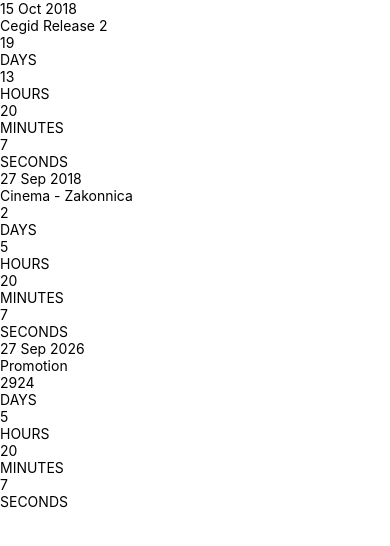
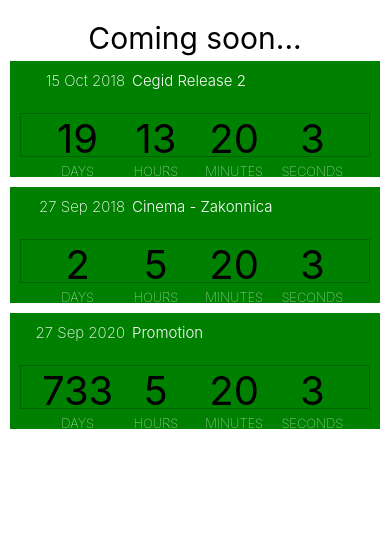
Before and after one commit to nataliajagiello/mwcountdown, a React Native app in the folder mwcountdown/: screen / in a window 390 px wide. Shown: the top 546 px of the page. Built offline with nearby package versions, Linux system fonts and the light colour scheme.

Commit message:
Timer and some styling

```diff
--- a/mwcountdown/EventCard.js
+++ b/mwcountdown/EventCard.js
@@ -11,7 +11,59 @@
 } from './api';
 
 const styles = StyleSheet.create({
-
+    card: {
+        backgroundColor: 'green',
+        flex: 1,
+        padding: 10,
+        paddingTop: 10,
+        paddingBottom: 20,
+        margin: 10,
+        marginTop: 5,
+        marginBottom:5,
+    },
+    cardHeader: {
+        flex:1,
+        flexDirection: 'row',
+    },
+    date: {
+        fontWeight: '200',
+        fontSize: 15,
+        color: 'white',
+        width: '30%',
+        textAlign: 'right',
+    },
+    title: {
+        fontSize: 15,
+        fontWeight: '300',
+        marginLeft: 7,
+        textAlign: 'left',
+        color: 'white',
+    },
+    counterContainer: {
+        flex: 1,
+        flexDirection: 'row',
+        justifyContent: 'space-between',
+        paddingLeft: '5%',
+        paddingRight: '5%',
+        borderWidth: 1,
+        borderColor: 'darkgreen'
+    },
+    counter: {
+        width: '25%',
+        flex: 1,
+        backgroundColor: 'green'
+    },
+    counterText: {
+        fontSize: 40,
+        textAlign: 'center'
+    },
+    counterLabel: {
+        fontSize: 13,
+        fontWeight: '100',
+        color: 'white',
+        textAlign: 'center',
+        paddingTop: 0,
+    }
 });
 
 export default function EventCard({event}) {
--- a/mwcountdown/EventList.js
+++ b/mwcountdown/EventList.js
@@ -1,6 +1,18 @@
 import React, {Component} from 'react';
-import {FlatList, Text} from 'react-native';
+import {FlatList, Text, View, StyleSheet} from 'react-native';
 import EventCard from './EventCard';
+
+const styles = StyleSheet.create({
+    content: {
+        marginTop: 20,
+        flex: 1,
+    },
+    contentHeader: {
+        textAlign: 'center',
+        color: 'black',
+        fontSize: 30,
+    }
+});
 
 class EventList extends Component {
     state = {
@@ -8,17 +20,32 @@
     }
 
     componentDidMount() {
-        const events = require('./db.json').events;
+        setInterval(() => {
+            this.setState({
+                events: this.state.events.map(evt => ({
+                    ...evt,
+                    timer: Date.now(),
+                })),
+            });
+        }, 1000);
+
+        const events = require('./db.json').events.map(e => ({
+            ...e,
+            date: new Date(e.date),
+        }));
         this.setState({events});
     }
 
     render() {
         return (
+            <View style={styles.content}>
+            <Text style={styles.contentHeader}>Coming soon...</Text>
             <FlatList
                 data={this.state.events}
                 renderItem={({ item }) => <EventCard event={item}/>}
                 keyExtractor={item => item.id}
             />
+            </View>
         );
     }
 }
--- a/mwcountdown/db.json
+++ b/mwcountdown/db.json
@@ -12,7 +12,7 @@
         },
         {
             "title": "Promotion",
-            "date": "2026-09-27T16:00:00.000Z",
+            "date": "2020-09-27T16:00:00.000Z",
             "id": "06ea17be-8f5b-487e-88fa-848daf89f5ff"
         }
     ]
```
